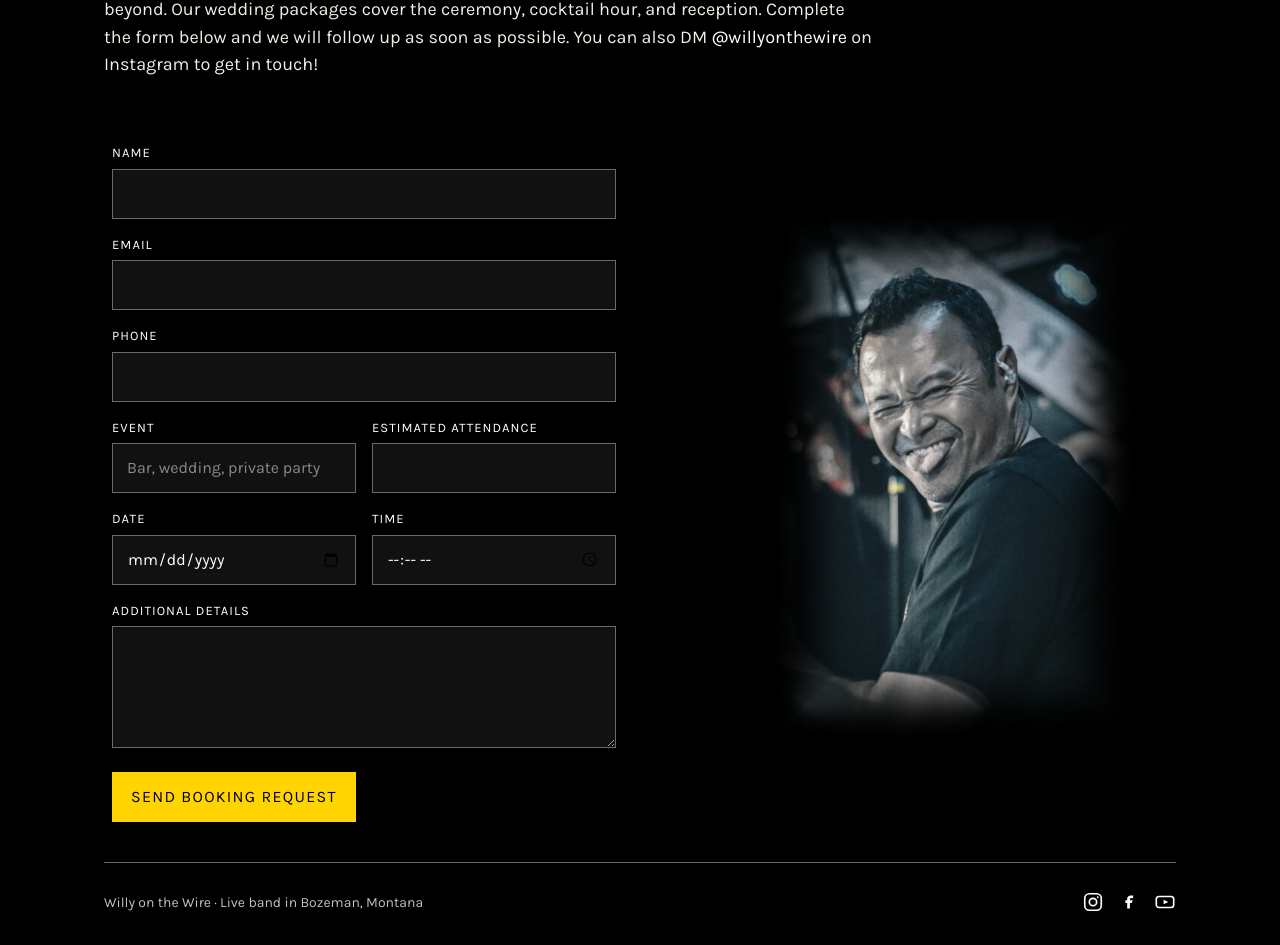
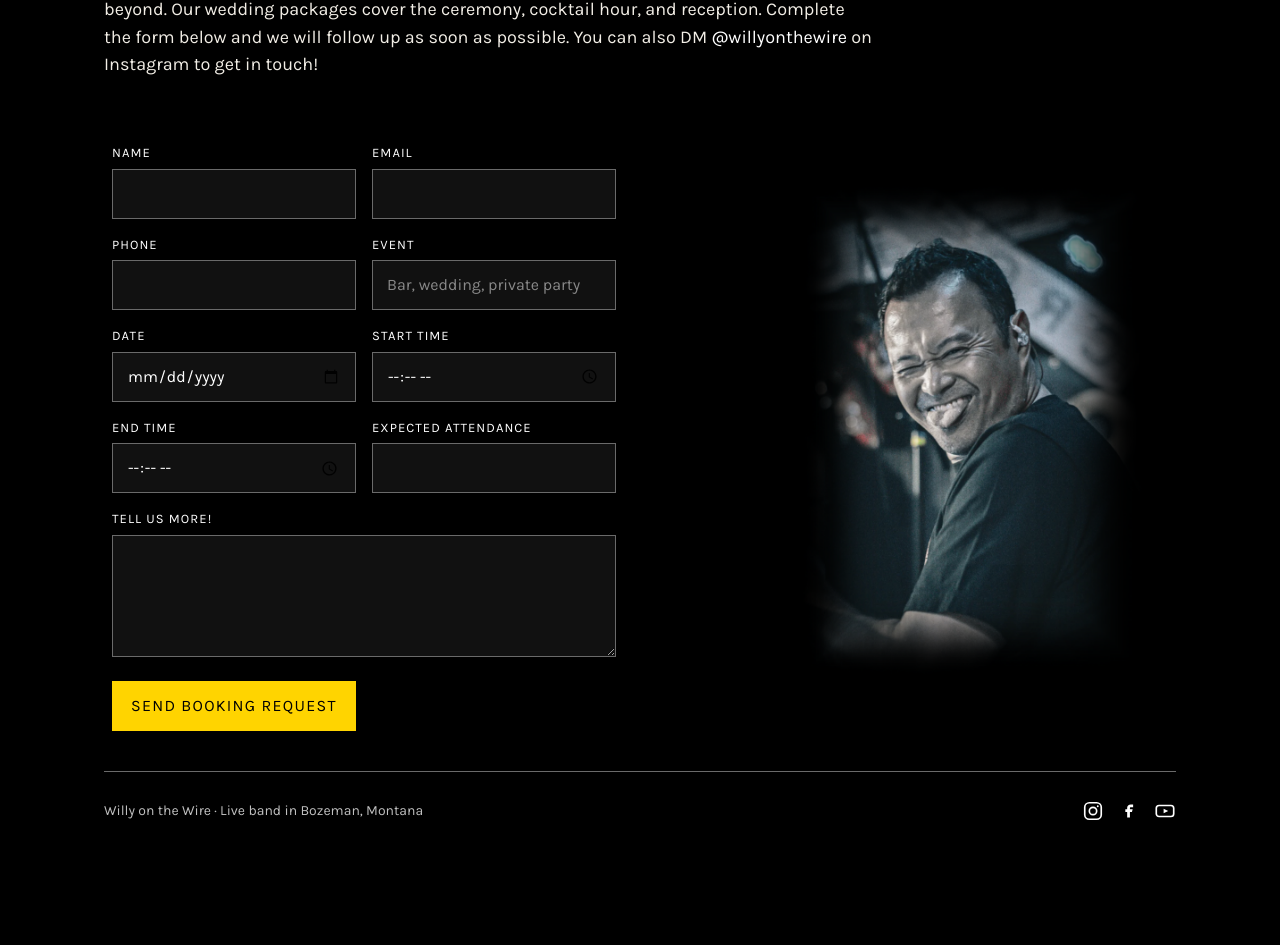
Before and after one commit to Data-Faced/willy-on-the-wire, a Next.js app: page / in a window 1280 px wide. Shown: the part 2034-2979 px from the top of the page. After the commit the page ends 2936 px from the top, so only its background shows below. Built offline with nearby package versions, Linux system fonts and the light colour scheme.

Commit message:
Group booking fields and add end time

```diff
--- a/app/BookingForm.js
+++ b/app/BookingForm.js
@@ -9,6 +9,7 @@ const empty = {
   event: "",
   date: "",
   time: "",
+  endTime: "",
   attendees: "",
   details: "",
 };
@@ -55,6 +56,7 @@ export default function BookingForm() {
 
   return (
     <form className="booking-form" onSubmit={submit}>
+      <div className="form-row">
         <label>
           Name
           <input
@@ -77,6 +79,8 @@ export default function BookingForm() {
             onChange={update}
           />
         </label>
+      </div>
+      <div className="form-row">
         <label>
           Phone
           <input
@@ -88,7 +92,6 @@ export default function BookingForm() {
             onChange={update}
           />
         </label>
-      <div className="form-row">
         <label>
           Event
           <input
@@ -97,17 +100,6 @@ export default function BookingForm() {
             required
             placeholder="Bar, wedding, private party"
             value={fields.event}
-            onChange={update}
-          />
-        </label>
-        <label>
-          Estimated attendance
-          <input
-            name="attendees"
-            type="number"
-            min="1"
-            required
-            value={fields.attendees}
             onChange={update}
           />
         </label>
@@ -124,7 +116,7 @@ export default function BookingForm() {
           />
         </label>
         <label>
-          Time
+          Start time
           <input
             name="time"
             type="time"
@@ -134,8 +126,31 @@ export default function BookingForm() {
           />
         </label>
       </div>
+      <div className="form-row">
         <label>
-        Additional details
+          End time
+          <input
+            name="endTime"
+            type="time"
+            required
+            value={fields.endTime}
+            onChange={update}
+          />
+        </label>
+        <label>
+          Expected attendance
+          <input
+            name="attendees"
+            type="number"
+            min="1"
+            required
+            value={fields.attendees}
+            onChange={update}
+          />
+        </label>
+      </div>
+      <label>
+        Tell us more!
         <textarea
           name="details"
           rows="4"
```
Lines whose indentation alone changed are shown as unchanged.
